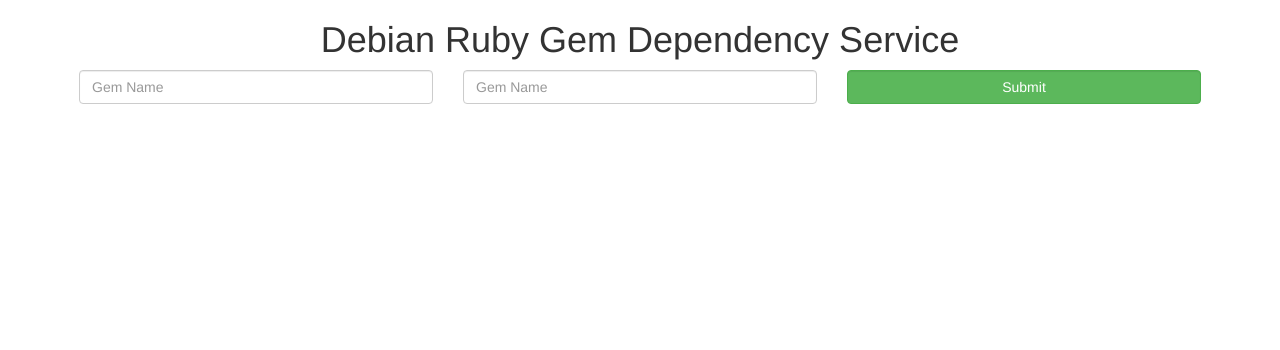
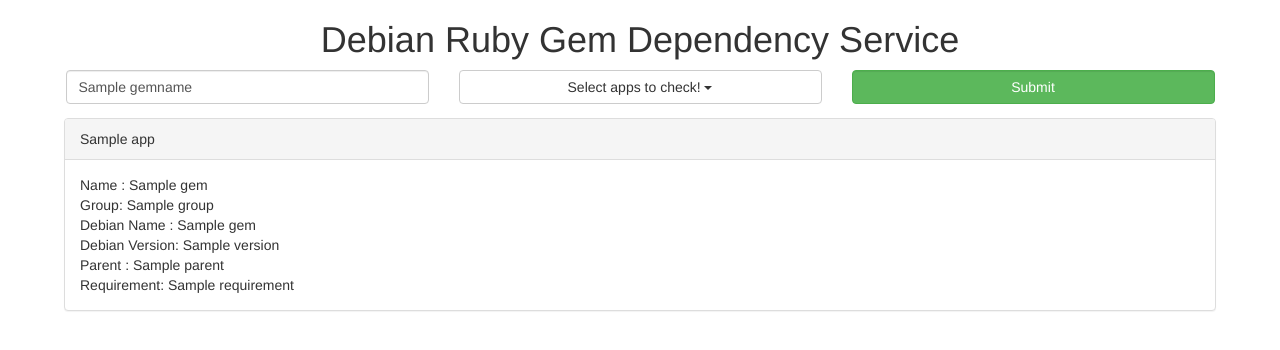
Before and after one commit to balasankarc/gemdeps_service, a Flask app: template app/templates/index.html in a window 1280 px wide. Shown: the top 350 px of the page. Run offline with Flask 2, Linux system fonts and the light colour scheme; the template is opened without the code that fills it: most values are stand-ins (such as "Sample title", 1, 10 or a date in 2020); some libraries are stand-ins or nearby versions.

Commit message:
Basic working model

```diff
--- a/app/templates/index.html
+++ b/app/templates/index.html
@@ -1,22 +1,64 @@
 <html>
     <head>
         <title>Debian Ruby Gem Dependency Service</title>
+        <script type="text/javascript" src="/static/js/jquery.min.js"></script>
         <script type="text/javascript" src="/static/js/bootstrap.js"></script>
+        <script type="text/javascript" src="/static/js/bootstrap-multiselect.js"></script>
         <link rel="stylesheet" href="/static/css/bootstrap.css" type="text/css" />
+        <link rel="stylesheet" href="/static/css/bootstrap-multiselect.css" type="text/css" />
     </head>
     <body>
         <h1 style='text-align:center'>Debian Ruby Gem Dependency Service</h1>
-        <form action="get_dependency" method="GET">
+        <div class="row">
+            <form action="/" method="POST">
                 <div class="row" style="margin-left:5%;width:90%">
                     <div class="col-md-4">
-                    <input type="text" name="gemname" id="gemname" class="form-control" placeholder="Gem Name" />
+                        <input type="text" name="gemname" id="gemname" value="{{gemname}}" class="form-control" placeholder="Gem Name" required/>
                     </div>
                     <div class="col-md-4">
-                    <input type="text" name="appname" id="appname" class="form-control" placeholder="Gem Name" />
+                        <select id="appname" name="appname" multiple="multiple" required>
+                            <option value="diaspora" {% if 'diaspora' in gemlist%} selected="true"  {% endif %}>Diaspora</option>
+                            <option value="gitlab" {% if 'gitlab' in gemlist%} selected="true"  {% endif %}>GitLab</option>
+                            <option value="asciinema" {% if 'asciinema' in gemlist%} selected="true"  {% endif %}>Asciinema</option>
+                        </select>
                     </div>
                     <div class="col-md-4">
                         <button class="btn btn-success form-control">Submit</button>
                     </div>
+                </div>
             </form>
+        </div>
+        <div class="row" style="margin-left:5%;width:90%">
+            {% if gemlist %}
+            {% for app in gemlist %}
+            {% if gemlist[app] %}
+            <div class="panel panel-default">
+                <div class="panel-heading">{{ app }}</div>
+                <div class="panel-body">
+                    {% for gem in gemlist[app] %}
+                    Name : {{ gem['name'] }} <br />
+                    Group: {{ gem ['group'] }} <br />
+                    Debian Name : {{ gem['debian_name'] }} <br />
+                    Debian Version: {{gem ['version'] }} <br />
+                    Parent : {{ gem['parent'] }} <br />
+                    Requirement: {{ gem['requirement']}}
+
+                    {% endfor %}
+                </div>
+            </div>
+            {% endif %}
+            {% endfor %}
+            {% endif %}
+            {% if flag == 0 %}
+            <div class="alert alert-danger">No results returned</div>
+            {% endif %}
+        </div>
+        <script type="text/javascript">
+$(document).ready(function() {
+    $('#appname').multiselect(
+            {nonSelectedText: 'Select apps to check!', buttonWidth: '100%'}
+            );
+});
+        </script>
     </body>
 </html>
```
Also changed, not shown: app/views.py (+26 -6 lines). Lines whose indentation alone changed are shown as unchanged.
